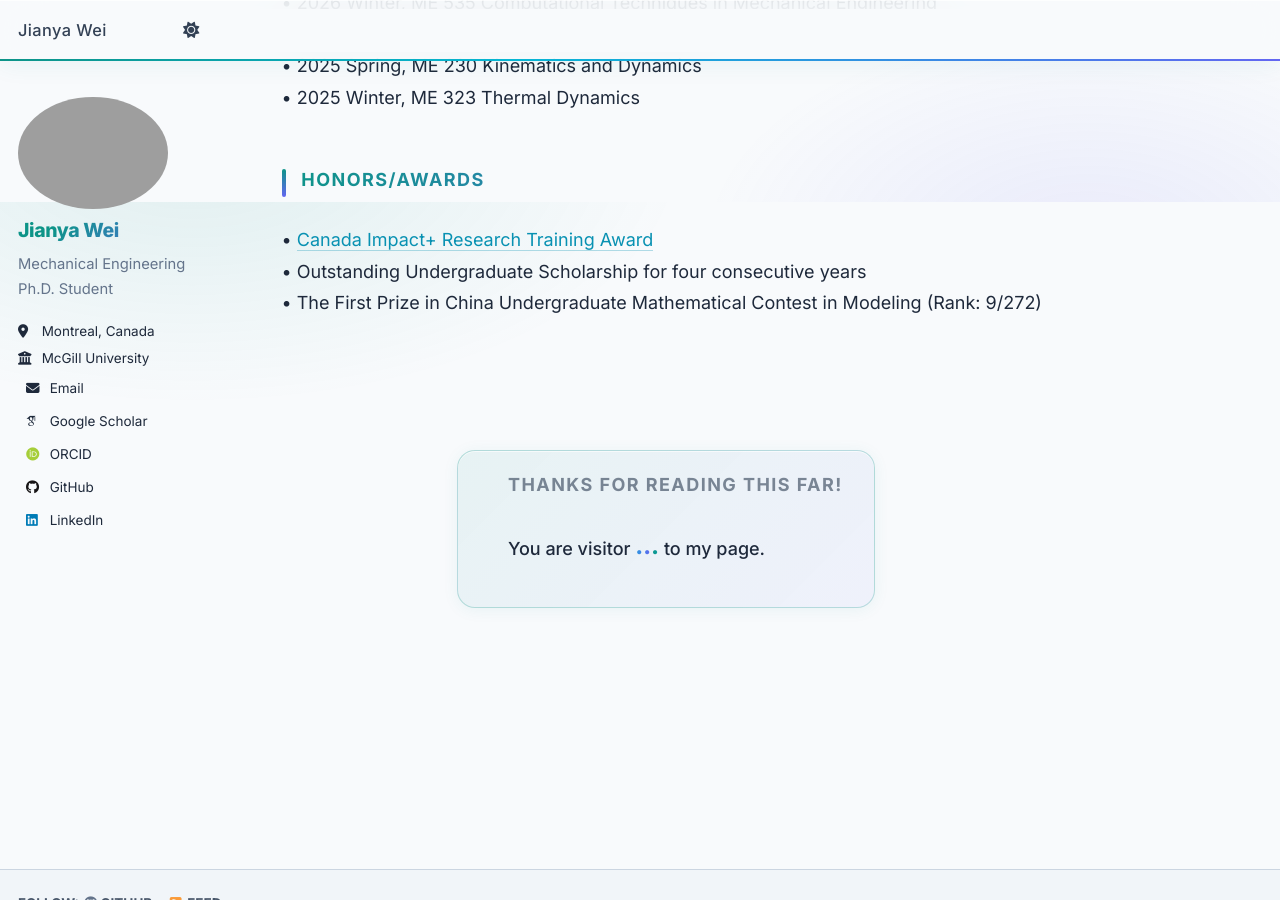
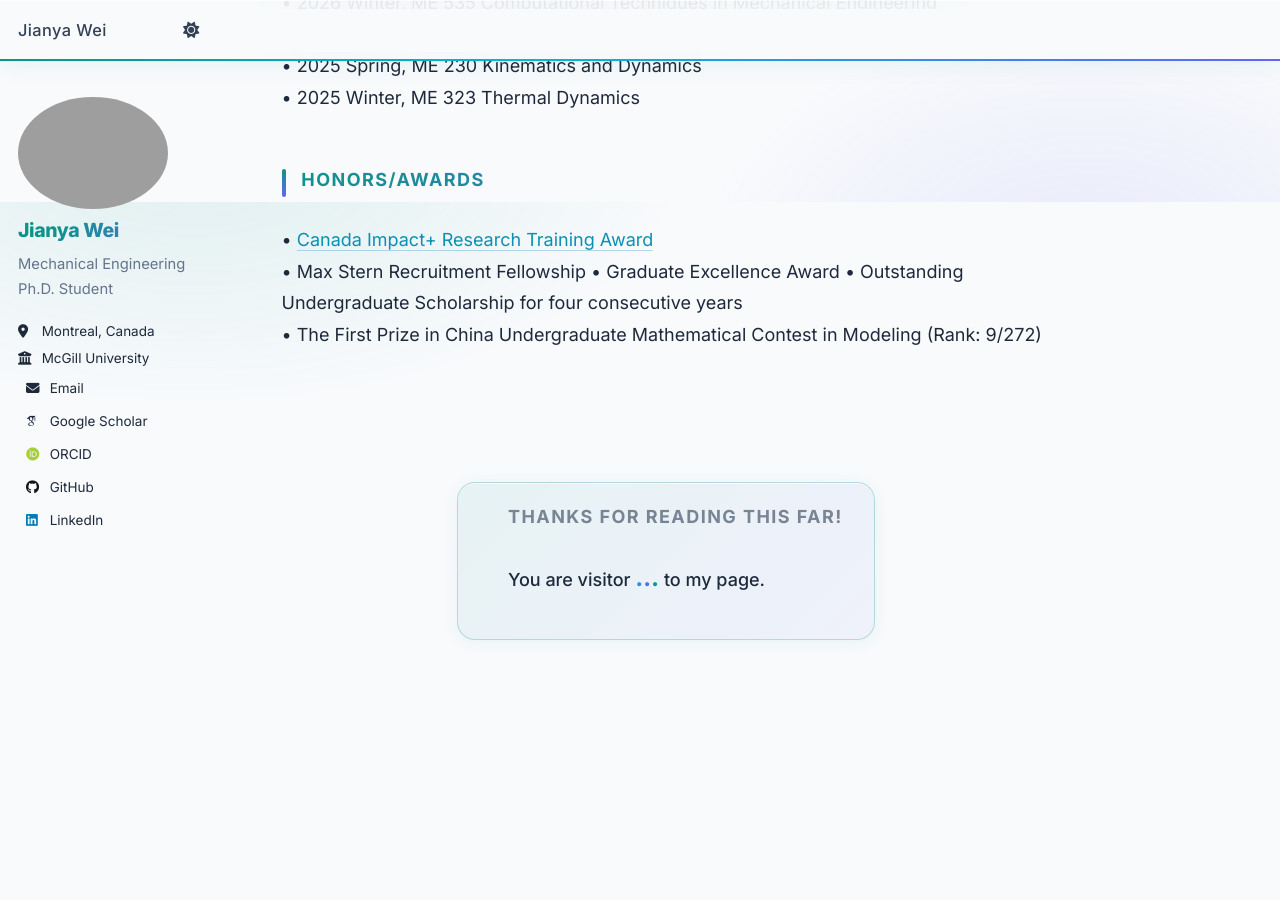
Before and after one commit to jywei02/jywei02.github.io, a Jekyll site: the page built from _pages/about.md, in a window 1280 px wide and 900 px high, scrolled down 2498 px. Built offline with Jekyll 4.4.1, drawn with Linux system fonts in a browser that asks for light colours; some web fonts are replaced; comment, search, counter and statistics services are not loaded.

Commit message:
Add Max Stern Recruitment Fellowship to honors list

```diff
--- a/_pages/about.md
+++ b/_pages/about.md
@@ -141,6 +141,8 @@ Teaching
 Honors/Awards
 ------
 • <a href="https://www.canada.ca/en/innovation-science-economic-development/news/2025/12/government-of-canada-launches-new-initiative-to-recruit-world-leading-researchers.html" target="_blank">Canada Impact+ Research Training Award</a>
+• Max Stern Recruitment Fellowship
+• Graduate Excellence Award
 • Outstanding Undergraduate Scholarship for four consecutive years
 • The First Prize in China Undergraduate Mathematical Contest in Modeling (Rank: 9/272)
 
```
